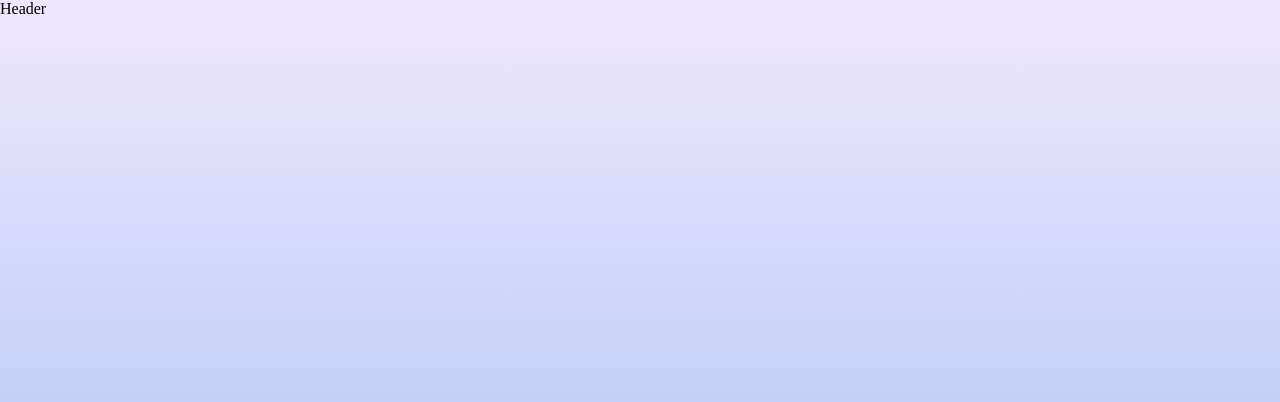
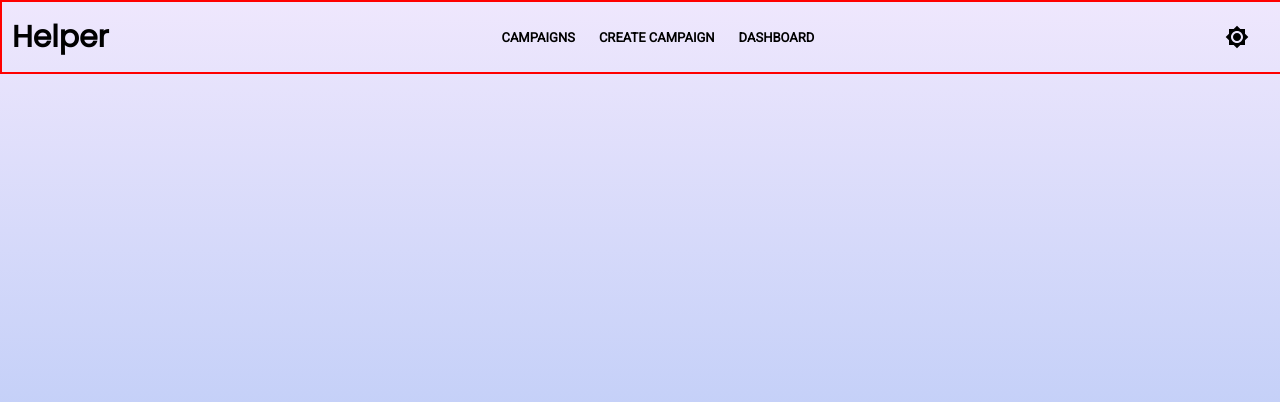
Before and after one commit to Sachin13081999/Helper, a Next.js app: page / in a window 1280 px wide. Shown: the top 402 px of the page. Built offline with nearby package versions, Linux system fonts and the light colour scheme.

Commit message:
Header Nav

```diff
--- a/components/layouts/Header.js
+++ b/components/layouts/Header.js
@@ -1,7 +1,24 @@
+import styled from 'styled-components';
+import HeaderLogo from'./components/HeaderLogo'
+import HeaderNav from'./components/HeaderNav'
+import HeaderRight from'./components/HeaderRight'
+
 const Header = () => {
   return (
-    <div>Header</div>
+    <HeaderWrapper>
+      <HeaderLogo/>
+      <HeaderNav/>
+      <HeaderRight/>
+      </HeaderWrapper>
   )
 }
+const HeaderWrapper = styled.div`
+width:100%;
+height:70px;
+border:2px solid red;
+display:flex;
+justify-content: space-between;
+align-items: center;
+`
 
 export default Header
--- a/components/layouts/Layout.js
+++ b/components/layouts/Layout.js
@@ -2,6 +2,8 @@ import Header from './Header';
 import themes from './themes';
 import styled, {ThemeProvider, createGlobalStyle} from 'styled-components'
 import {useState, createContext} from 'react';
+
+const App =createContext();
 const Layout = ({children}) => {
   const [theme, setTheme]= useState('light');
 
@@ -10,6 +12,7 @@ const Layout = ({children}) => {
   }
 
   return (
+    <App.Provider value={changeTheme}>
     <ThemeProvider theme={themes[theme]}>
      <LayoutWrapper onClick={changeTheme}>
         <GlobalStyle/>
@@ -17,12 +20,14 @@ const Layout = ({children}) => {
         {children}
      </LayoutWrapper>
     </ThemeProvider>
+    </App.Provider>
   )
 }
 const GlobalStyle= createGlobalStyle`
 body{
   margin:0;
   padding:0;
+  overflow-x: hidden;
 }
 `;
 
@@ -33,4 +38,5 @@ const LayoutWrapper =styled.div`
    color: ${(props) => props.theme.color};
 
 `;
-export default Layout
+export default Layout;
+export {App};
--- /dev/null
+++ b/components/layouts/components/HeaderLogo.js
@@ -0,0 +1,15 @@
+import styled from 'styled-components'
+
+const HeaderLogo = () => {
+  return (
+    <Logo>Helper</Logo>
+  )
+}
+const Logo = styled.h1`
+font-weight:bold;
+font-size:30px;
+margin-left:10px;
+font-family:'poppins';
+`
+
+export default HeaderLogo
--- /dev/null
+++ b/components/layouts/components/HeaderNav.js
@@ -0,0 +1,45 @@
+import styled from 'styled-components'
+const HeaderNav = () => {
+  return (
+    <HeaderNavWrapper>
+    <HeaderNavLinks>
+      Campaigns
+    </HeaderNavLinks>
+    <HeaderNavLinks>
+      Create Campaign
+    </HeaderNavLinks>
+    <HeaderNavLinks>
+      Dashboard
+    </HeaderNavLinks>
+    </HeaderNavWrapper>
+  )
+}
+
+const HeaderNavWrapper=styled.div`
+display:flex;
+align-items:center;
+justify-content: space-between;
+background-color:${(props) =>props.theme.bgDiv};
+padding:6px;
+height:50%;
+border-radius:10px;
+`
+
+const HeaderNavLinks=styled.div`
+display:flex;
+align-items:center;
+justify-content: space-between;
+background-color:${(props)=>props.theme.bgSubDiv};
+height:100%;
+font-family:'Roboto';
+margin:7px;
+border-radius:10px;
+padding: 0 5px 0 5px;
+cursor:pointer;
+text-transform: uppercase;
+font-weight:bold;
+font-size:small;
+
+`
+
+export default HeaderNav
--- /dev/null
+++ b/components/layouts/components/HeaderRight.js
@@ -0,0 +1,36 @@
+import styled from 'styled-components';
+import Brightness7Icon from '@mui/icons-material/Brightness7';
+import DarkModeIcon from '@mui/icons-material/DarkMode';
+import {App} from '../Layout';
+import {useContext} from 'react';
+
+
+const HeaderRight = () => {
+  const ThemeToggler = useContext(App);
+  return (
+    <HeaderRightWrpper>
+     <ThemeToggle>
+      <Brightness7Icon onClick={ThemeToggler}/>
+     </ThemeToggle>
+    </HeaderRightWrpper>
+  )
+}
+
+const HeaderRightWrpper=styled.div`
+display:flex;
+justify-content:center;
+align-items:center;
+margin-right:15px;
+`
+const ThemeToggle=styled.div`
+display:flex;
+justify-content:center;
+align-items:center;
+ background-color:${(props)=>props.theme.bgDiv};
+height:100%;
+padding:5px;
+width:50px;
+border-radius:12px;
+`
+
+export default HeaderRight
--- a/components/layouts/themes.js
+++ b/components/layouts/themes.js
@@ -2,13 +2,16 @@ const light = {
     color: "#000",
     bgColor: '#efe7fd',
     bgImage: 'linear-gradient(180deg, #efe7fd 0%, #bdccf7 60%)',
-
+    bgdiv:'#fff',
+    bgSubDiv: 'efe7fd'
 }
 
 const dark = {
     color: '#fff',
     bgColor: '#923cb5',
     bgImage: 'linear-gradient(180deg, #2f0f3d 5%, #000000 90%)',
+    bgdiv: 'black',
+    bgSubDiv: 'rgb(33, 36, 41)'
 }
 
 const themes = {
--- a/pages/_app.js
+++ b/pages/_app.js
@@ -1,5 +1,5 @@
 import Layout from '../components/layouts/Layout';
-
+import '../style/global.css'
 function MyApp({ Component, pageProps }) {
   return (
     <Layout>
--- /dev/null
+++ b/style/Global.css
@@ -0,0 +1 @@
+@import url('https://fonts.googleapis.com/css2?family=Poppins&family=Roboto:ital@0;1&display=swap');
```
Also changed, not shown: package.json (+4 -4 lines), 2 other files (tests, documents, lock files or other folders).
